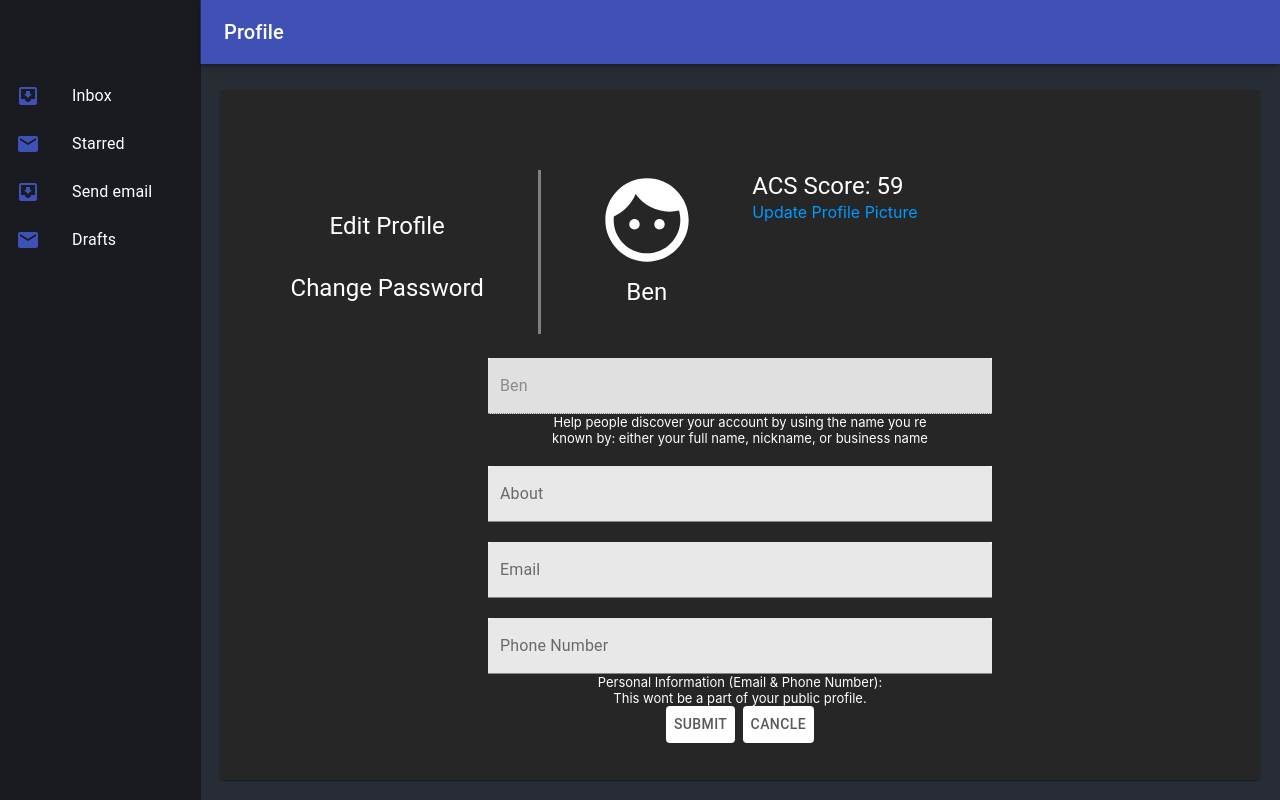
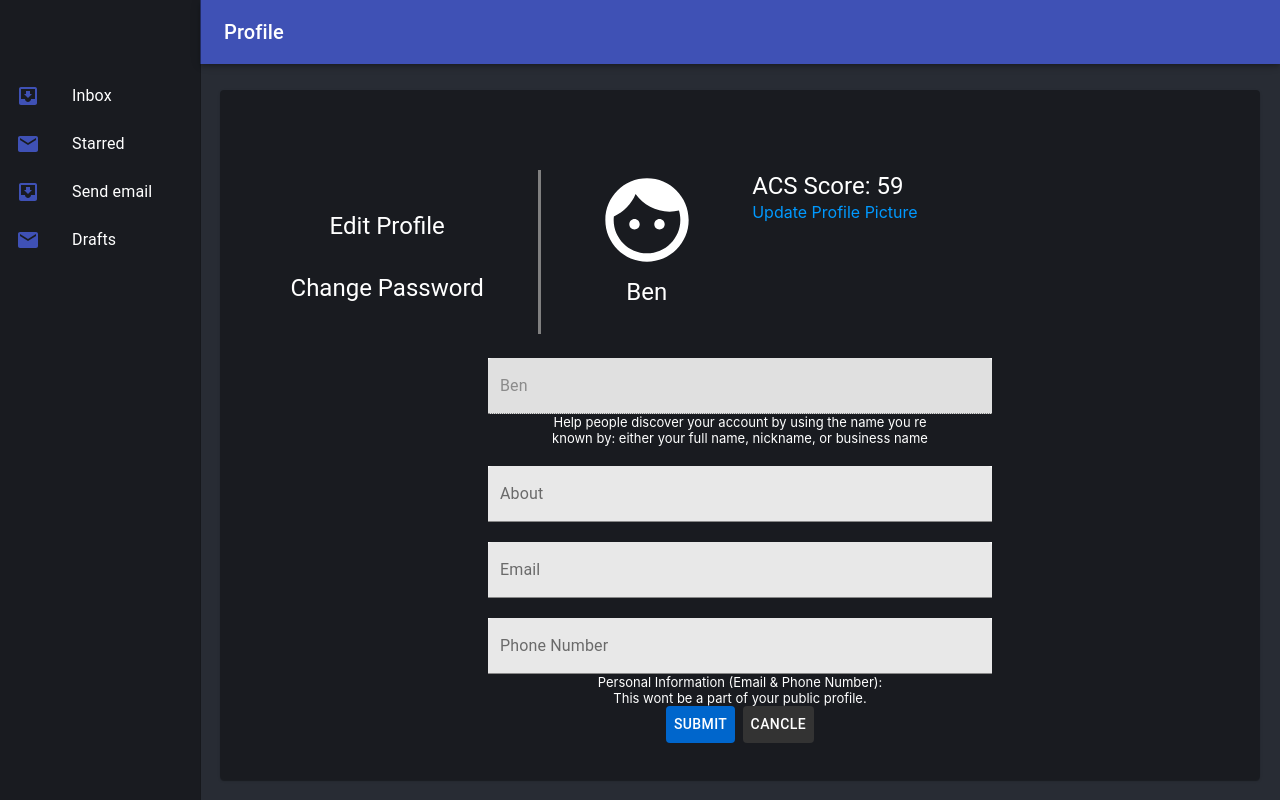
Before and after one commit to sashavoit-zz/SportsCred, a React (Create React App) app in the folder front-end/: page /profile in a window 1280 px wide. Both pictures are taken after a click on the element "Edit Profile". Built offline with nearby package versions, Linux system fonts and the light colour scheme.

Commit message:
css changes

```diff
--- a/front-end/src/components/profile/Profile.js
+++ b/front-end/src/components/profile/Profile.js
@@ -12,7 +12,6 @@ import Typography from '@material-ui/core/Typography';
 
 import TextField from '@material-ui/core/TextField';
 import FaceIcon from '@material-ui/icons/Face';
-import { blue } from '@material-ui/core/colors';
 
 
 const styles = theme => ({
@@ -23,7 +22,7 @@ const styles = theme => ({
     bottom: 20,
     right: 20,
     color: "white",
-    backgroundColor:"#262626"
+    backgroundColor:"#00000060"
     //width: "300px",
   },
   content: {
@@ -88,9 +87,13 @@ const styles = theme => ({
     width: "50%",
     marginTop: "20px",
   },
-  Button: {
-    color:"#595959",
-    backgroundColor: "white",
+  submitButton: {
+    color:"white",
+    backgroundColor: "#0066cc",
+  },
+  cancleButton: {
+    color: "white",
+    backgroundColor: "#333333",
   }
 });
 
@@ -168,7 +171,7 @@ class ProfilePage extends Component {
           Personal Information (Email & Phone Number): <br />
           This wont be a part of your public profile.
                   </div>
-        <Button className={classes.Button} type="submit">Submit</Button> <Button className={classes.Button} onClick={this.handleBackProfile} >Cancle</Button>
+        <Button className={classes.submitButton} type="submit">Submit</Button> <Button className={classes.cancleButton} onClick={this.handleBackProfile} >Cancle</Button>
       </form>
     ) : (
         <Tabs>
```
